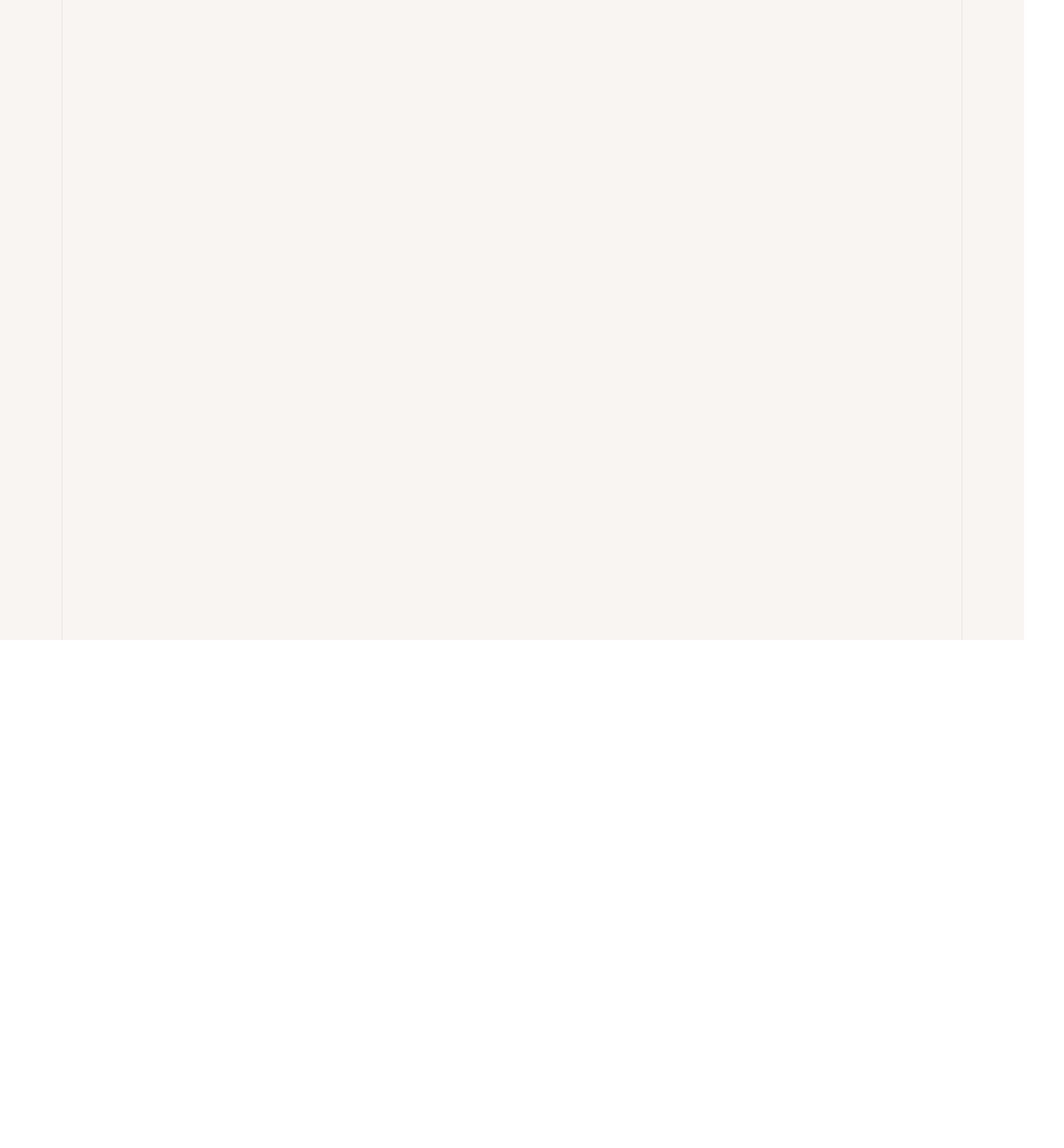
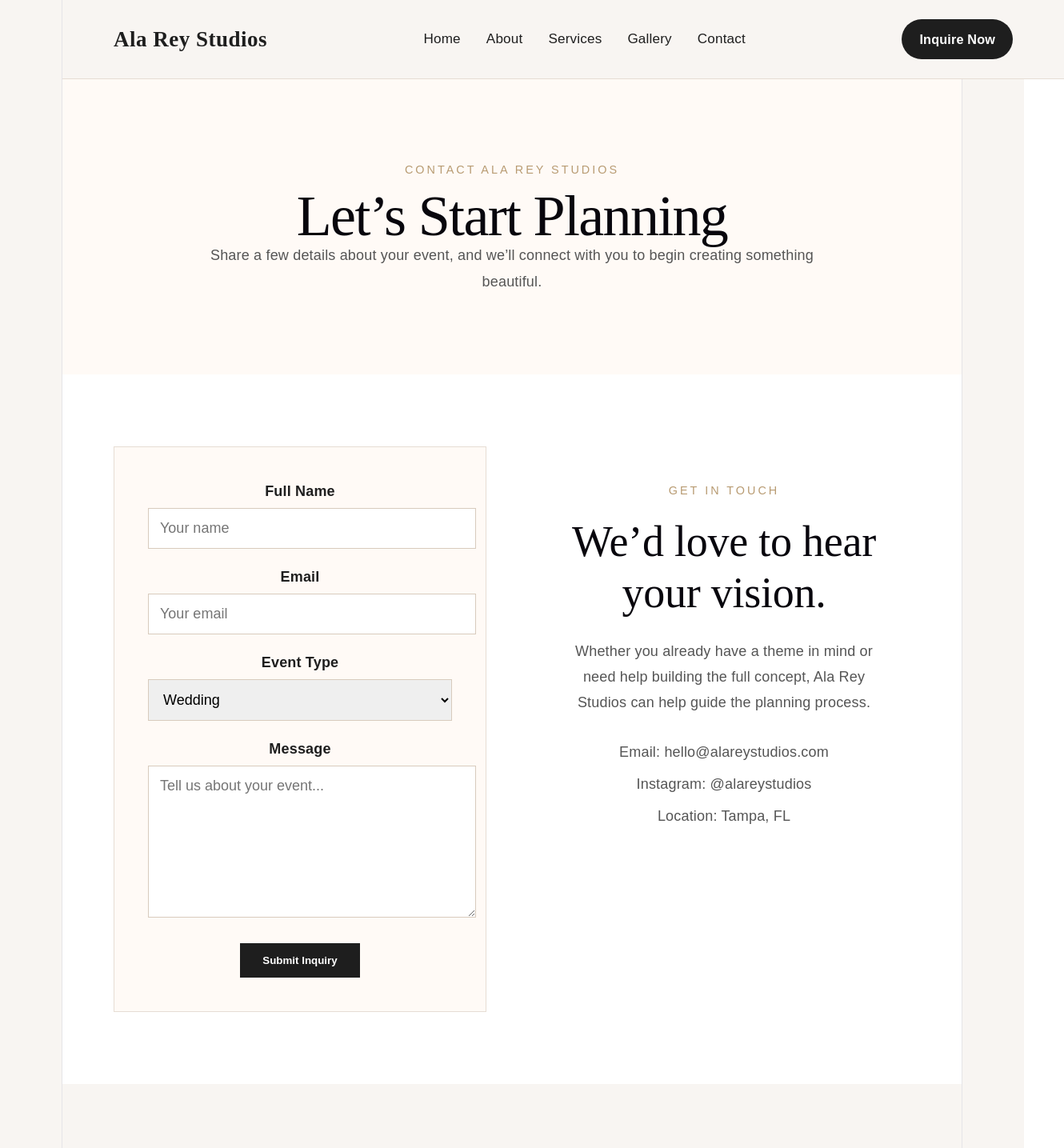
Before and after one commit to ReyesAngelica-FS/2605-WDV359-ReyesAngelica, a React (Vite) app: page /contact in a window 1280 px wide. Before the commit this address had no page. Shown: the top 1435 px of the page at 80% size, 1330 px wide, since content can reach past the window. Before the commit the page ends 800 px from the top, so only its background shows below. Built offline with nearby package versions, Linux system fonts and the light colour scheme.

Commit message:
Add contact page route

```diff
--- a/src/App.jsx
+++ b/src/App.jsx
@@ -3,6 +3,7 @@ import Home from "./pages/Home";
 import AboutPage from "./pages/AboutPage";
 import ServicesPage from "./pages/ServicesPage";
 import GalleryPage from "./pages/GalleryPage";
+import ContactPage from "./pages/ContactPage";
 import "./App.css";
 
 function App() {
@@ -13,6 +14,7 @@ function App() {
         <Route path="/about" element={<AboutPage />} />
         <Route path="/services" element={<ServicesPage />} />
         <Route path="/gallery" element={<GalleryPage />} />
+        <Route path="/contact" element={<ContactPage />} />
       </Routes>
     </BrowserRouter>
   );
--- a/src/components/Navbar.jsx
+++ b/src/components/Navbar.jsx
@@ -13,7 +13,7 @@ function Navbar() {
                 <Link to="/about">About</Link>
                 <Link to="/services">Services</Link>
                 <Link to="/gallery">Gallery</Link>
-                <a href="#contact">Contact</a>
+                <Link to="/contact">Contact</Link>
             </nav>
 
             <a href="#contact" className="nav-button">
--- /dev/null
+++ b/src/pages/ContactPage.jsx
@@ -0,0 +1,171 @@
+import Navbar from "../components/Navbar";
+import Footer from "../components/Footer";
+
+function ContactPage() {
+    return (
+        <>
+        <Navbar />
+
+        <main style={styles.contactPage}>
+            <section style={styles.hero}>
+            <p style={styles.eyebrow}>Contact Ala Rey Studios</p>
+            <h1 style={styles.heroTitle}>Let’s Start Planning</h1>
+            <p style={styles.heroText}>
+                Share a few details about your event, and we’ll connect with you to
+                begin creating something beautiful.
+            </p>
+            </section>
+
+            <section style={styles.contactSection}>
+            <form style={styles.form}>
+                <label style={styles.label}>Full Name</label>
+                <input style={styles.input} type="text" placeholder="Your name" />
+
+                <label style={styles.label}>Email</label>
+                <input style={styles.input} type="email" placeholder="Your email" />
+
+                <label style={styles.label}>Event Type</label>
+                <select style={styles.input}>
+                <option>Wedding</option>
+                <option>Birthday</option>
+                <option>Baby Shower</option>
+                <option>Private Event</option>
+                <option>Corporate Event</option>
+                </select>
+
+                <label style={styles.label}>Message</label>
+                <textarea
+                style={styles.textarea}
+                placeholder="Tell us about your event..."
+                ></textarea>
+
+                <button style={styles.button} type="button">
+                Submit Inquiry
+                </button>
+            </form>
+
+            <div style={styles.infoBox}>
+                <p style={styles.eyebrow}>Get In Touch</p>
+                <h2 style={styles.infoTitle}>We’d love to hear your vision.</h2>
+                <p style={styles.infoText}>
+                Whether you already have a theme in mind or need help building the
+                full concept, Ala Rey Studios can help guide the planning process.
+                </p>
+
+                <p style={styles.contactText}>Email: hello@alareystudios.com</p>
+                <p style={styles.contactText}>Instagram: @alareystudios</p>
+                <p style={styles.contactText}>Location: Tampa, FL</p>
+            </div>
+            </section>
+        </main>
+
+        <Footer />
+        </>
+    );
+}
+
+export default ContactPage;
+
+const styles = {
+    contactPage: {
+        backgroundColor: "#f8f5f2",
+        color: "#1e1e1e",
+        fontFamily: "Poppins, sans-serif",
+    },
+
+    hero: {
+        padding: "100px 64px",
+        textAlign: "center",
+        backgroundColor: "#fffaf6",
+    },
+
+    eyebrow: {
+        textTransform: "uppercase",
+        letterSpacing: "3px",
+        fontSize: "0.8rem",
+        marginBottom: "20px",
+        color: "#b89b72",
+    },
+
+    heroTitle: {
+        fontFamily: "Playfair Display, serif",
+        fontSize: "4rem",
+        marginBottom: "20px",
+    },
+
+    heroText: {
+        maxWidth: "760px",
+        margin: "0 auto",
+        lineHeight: "1.8",
+        color: "#555",
+    },
+
+    contactSection: {
+        padding: "90px 64px",
+        display: "grid",
+        gridTemplateColumns: "1fr 1fr",
+        gap: "64px",
+        backgroundColor: "#ffffff",
+    },
+
+    form: {
+        backgroundColor: "#fffaf6",
+        border: "1px solid #e6ddd4",
+        padding: "42px",
+    },
+
+    label: {
+        display: "block",
+        fontWeight: "600",
+        marginBottom: "8px",
+    },
+
+    input: {
+        width: "100%",
+        padding: "14px",
+        marginBottom: "22px",
+        border: "1px solid #d8cbbd",
+        fontSize: "1rem",
+        fontFamily: "Poppins, sans-serif",
+    },
+
+    textarea: {
+        width: "100%",
+        minHeight: "160px",
+        padding: "14px",
+        marginBottom: "24px",
+        border: "1px solid #d8cbbd",
+        fontSize: "1rem",
+        fontFamily: "Poppins, sans-serif",
+    },
+
+    button: {
+        backgroundColor: "#1e1e1e",
+        color: "#ffffff",
+        padding: "14px 28px",
+        border: "none",
+        fontWeight: "700",
+        cursor: "pointer",
+    },
+
+    infoBox: {
+        padding: "42px",
+    },
+
+    infoTitle: {
+        fontFamily: "Playfair Display, serif",
+        fontSize: "3rem",
+        marginBottom: "24px",
+    },
+
+    infoText: {
+        color: "#555",
+        lineHeight: "1.8",
+        marginBottom: "32px",
+    },
+
+    contactText: {
+        color: "#555",
+        marginBottom: "14px",
+    },
+};
```
